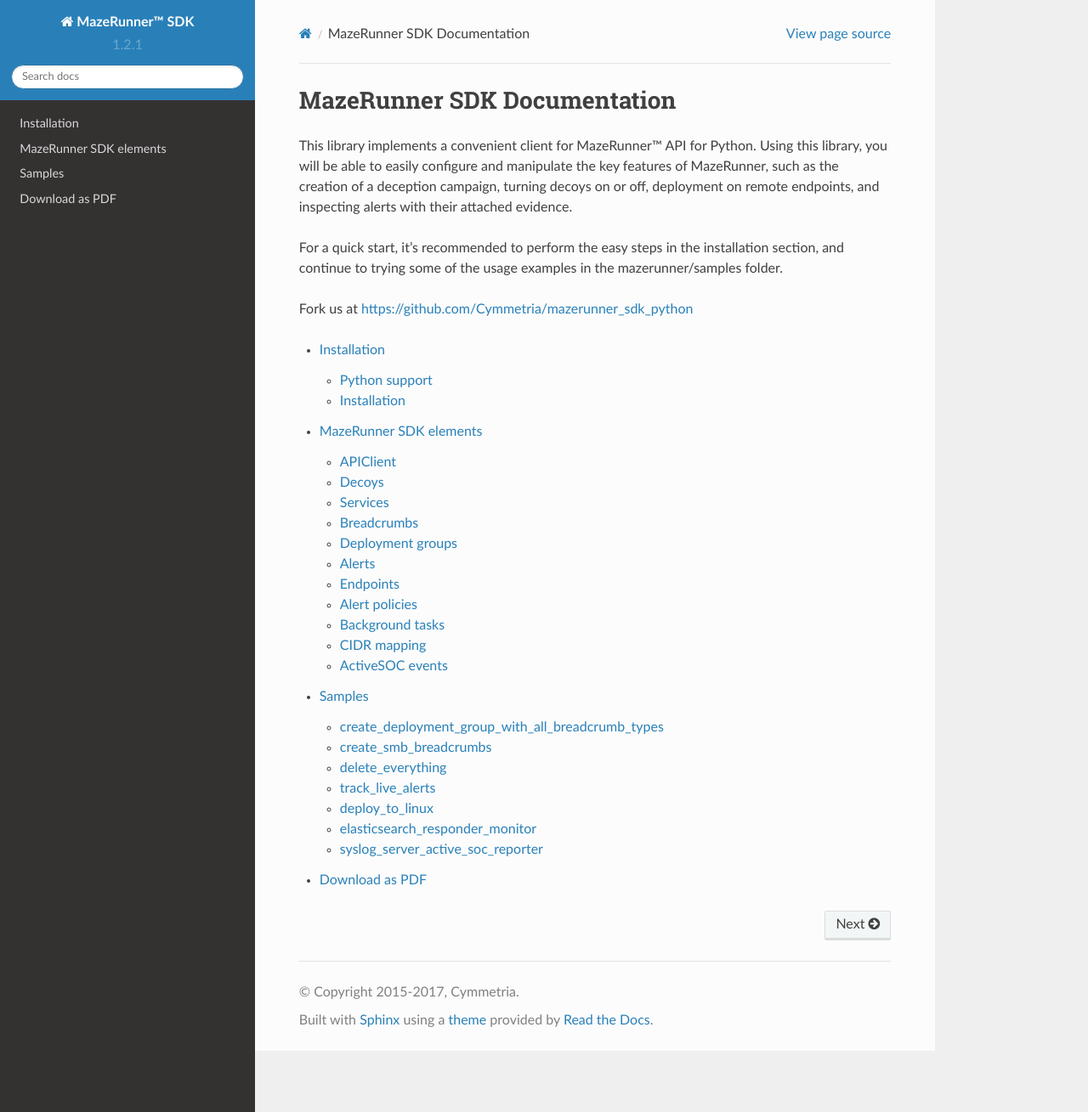
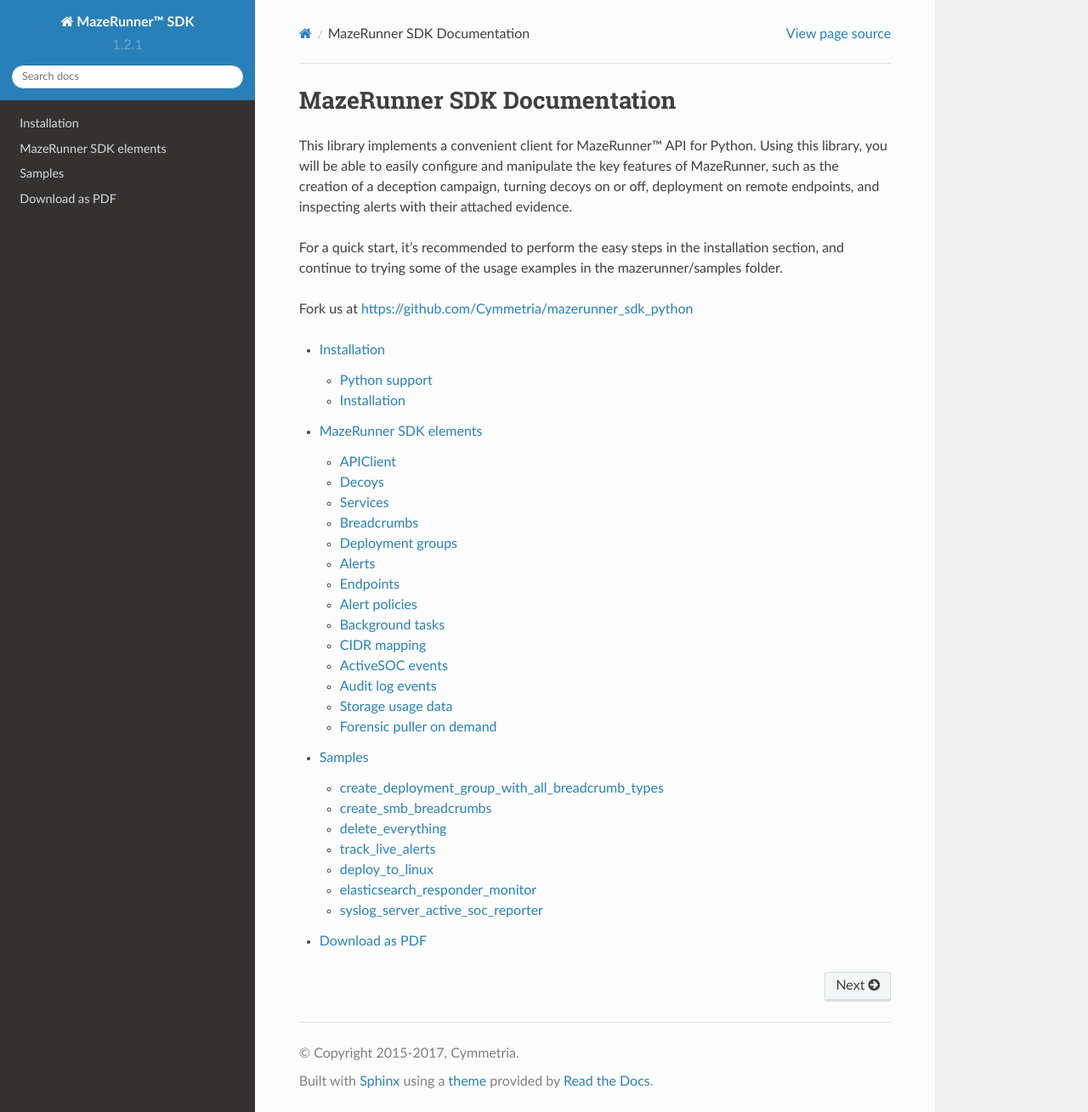
Before and after one commit to Cymmetria/mazerunner_sdk_python, a Sphinx documentation site: the page built from source/index.rst, in a window 1280 px wide and 1309 px high. Shown: the whole window at 85% size. Built offline with Sphinx 7.4.7 and the Read the Docs theme 2.0.0, drawn with Linux system fonts in a browser that asks for light colours; formulas are drawn with MathJax 3.

Commit message:
Fix missing documentation

```diff
--- a/source/api_client.rst
+++ b/source/api_client.rst
@@ -148,3 +148,27 @@
    :members:
    :inherited-members:
    :exclude-members: MODEL_CLASS
+
+
+Audit log events
+================
+.. autoclass:: api_client.AuditLogLineCollection
+   :members:
+   :inherited-members:
+   :exclude-members: MODEL_CLASS
+
+
+Storage usage data
+==================
+.. autoclass:: api_client.StorageUsageData
+   :members:
+   :inherited-members:
+   :exclude-members: MODEL_CLASS
+
+
+Forensic puller on demand
+=========================
+.. autoclass:: api_client.ForensicPullerOnDemand
+   :members:
+   :inherited-members:
+   :exclude-members: MODEL_CLASS
```
Also changed, not shown: 1 other file.
